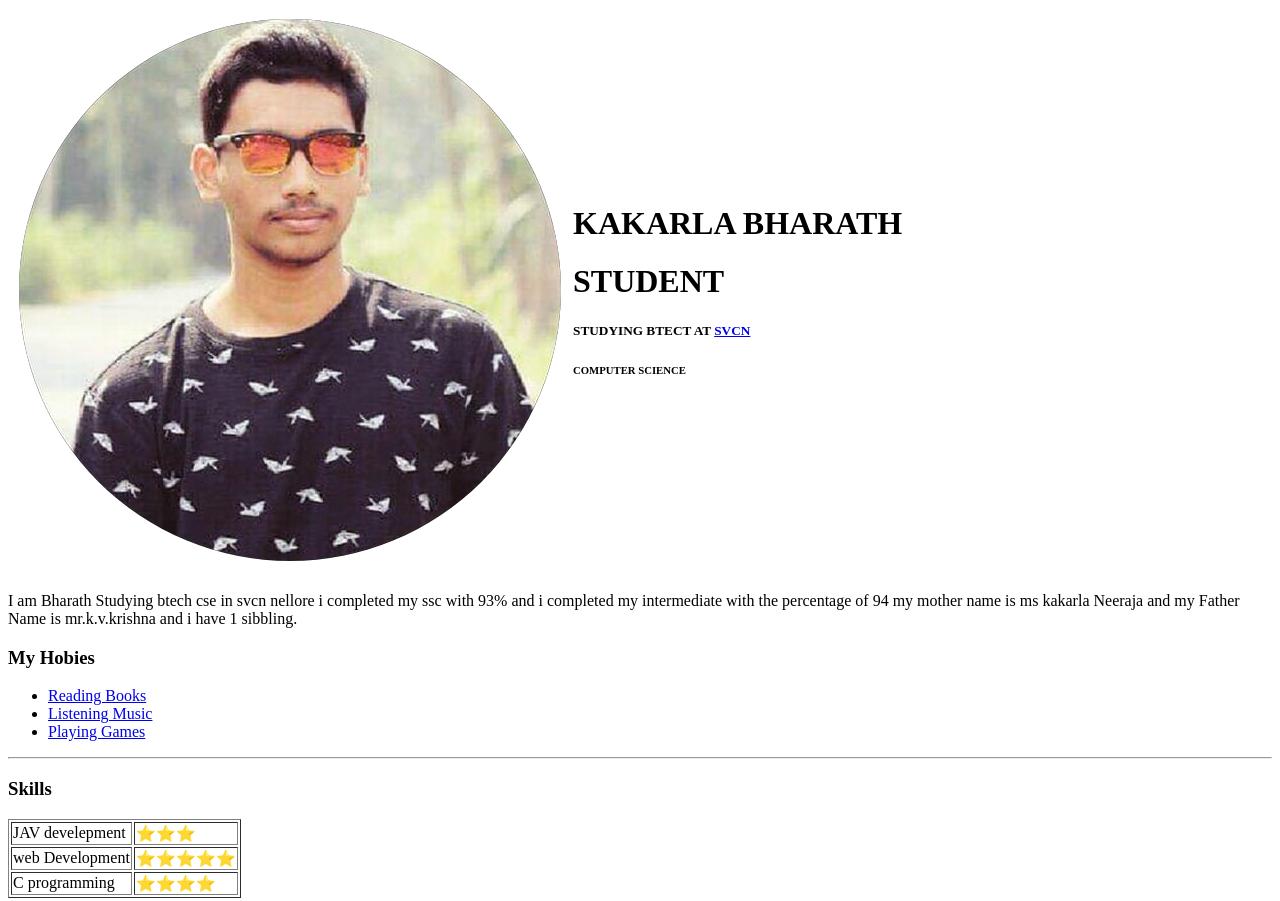
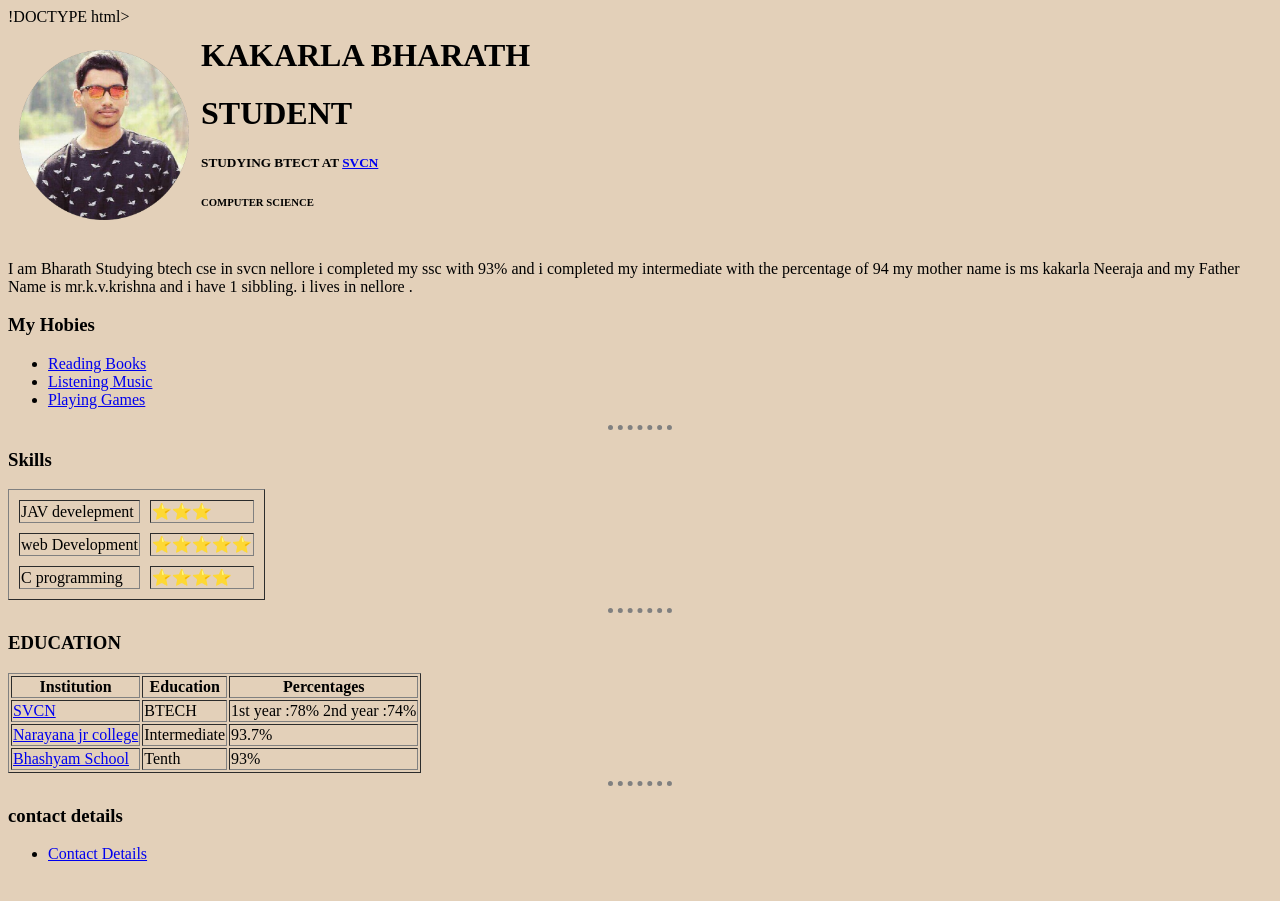
Before and after one commit to bharathk24/cv, a plain HTML site: page index.html in a window 1280 px wide. Shown: the top 901 px of the page. After the commit the page ends 879 px from the top, so only its background shows below. Drawn offline with Linux system fonts and the light colour scheme.

Commit message:
Update index.html

```diff
--- a/index.html
+++ b/index.html
@@ -1,13 +1,27 @@
-<!DOCTYPE html>
+!DOCTYPE html>
 <html lang="en" dir="ltr">
   <head>
     <meta charset="utf-8">
     <title>Bharath's cv</title>
+    <style>
+    body{
+      background-color:#e3d0b9;
+    }
+    hr{
+      border-color:grey;
+      border-style:none;
+      border-top-style:dotted;
+      width:05%;
+      border-width:5px;
+    }
+    </style>
   </head>
+
   <body>
+
     <table cellspacing="10">
       <tr>
-        <td><img src="circle-cropped.png" alt="Bharath pic"/>
+        <td><img src="circle-cropped.png" alt="Bharath pic" width="170" height="170" />
         </td>
         <td><h1><strong>KAKARLA BHARATH</strong></h1>
           <h1><strong>STUDENT</strong></h1>
@@ -19,6 +33,7 @@
     <p>I am Bharath Studying btech cse in svcn nellore
     i completed my ssc with 93% and i completed my intermediate with the percentage of 94
     my mother name is ms kakarla Neeraja and my Father Name is mr.k.v.krishna and i have 1 sibbling.
+    i lives in nellore .
    </p>
     <h3>My Hobies</h3>
     <ul>
@@ -28,7 +43,7 @@
     </ul>
     <hr>
     <h3>Skills</h3>
-    <table border="1">
+    <table border="1"cellspacing="10">
       <tr>
         <td>JAV develepment</td>
         <td>⭐⭐⭐</td>
```
